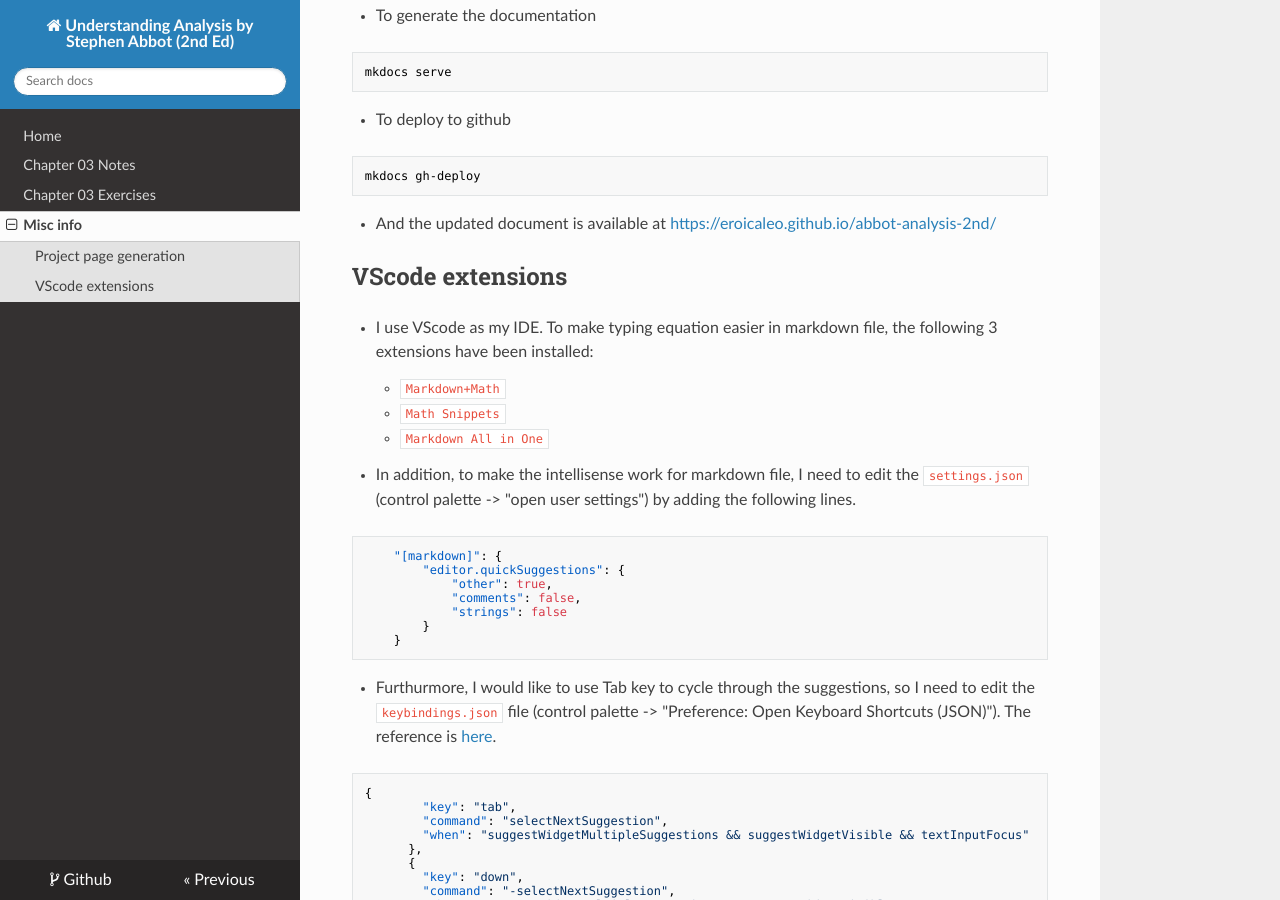
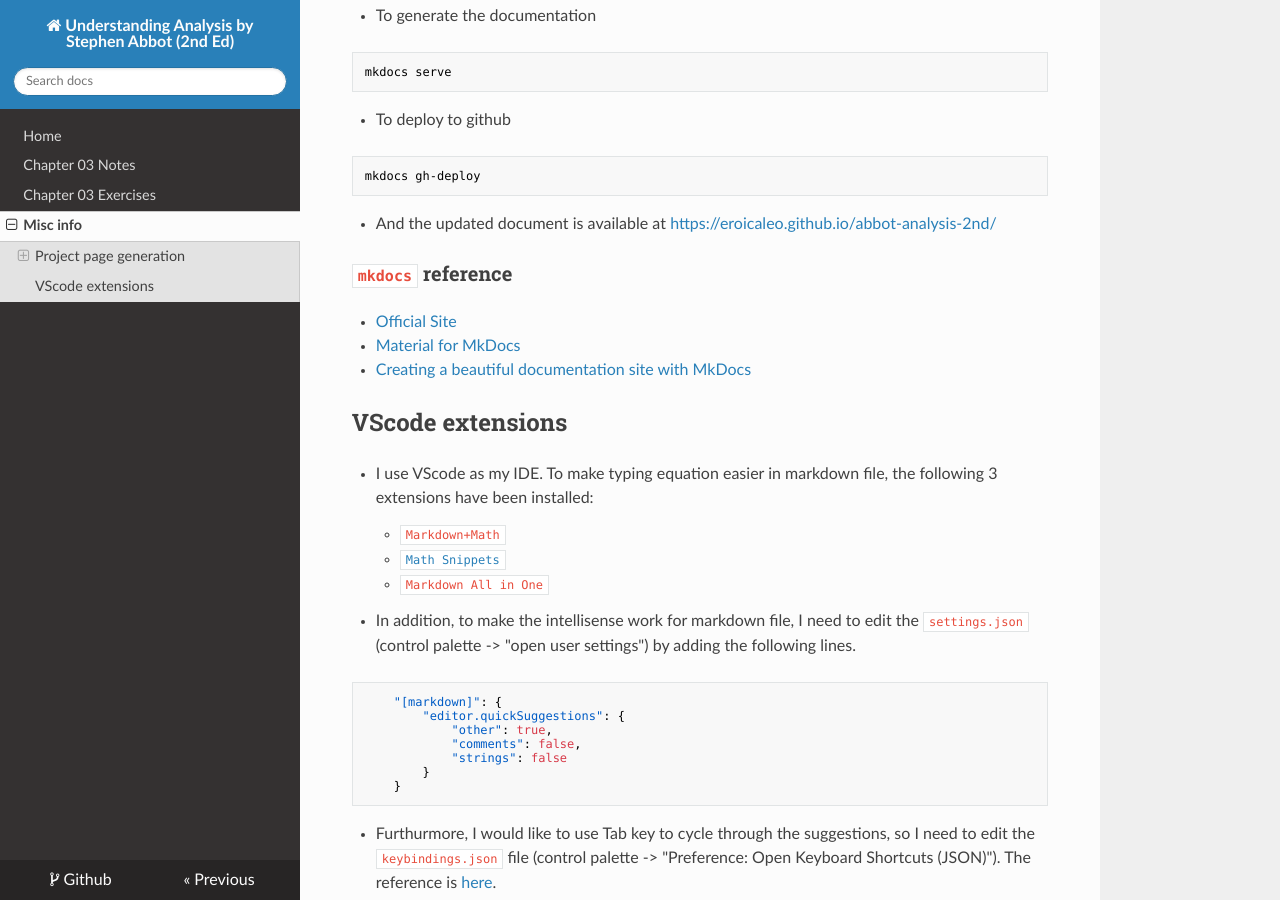
Before and after one commit to eroicaleo/abbot-analysis-2nd, an MkDocs documentation site: the page built from docs/misc.md, in a window 1280 px wide and 900 px high, scrolled down 422 px. Built offline with MkDocs 1.6.1, drawn with Linux system fonts in a browser that asks for light colours; nearby versions of some CDN libraries.

Commit message:
misc.md add mkdocs reference

````diff
--- a/docs/misc.md
+++ b/docs/misc.md
@@ -27,11 +27,18 @@
 ```
 
 * And the updated document is available at [https://eroicaleo.github.io/abbot-analysis-2nd/](https://eroicaleo.github.io/abbot-analysis-2nd/)
+
+### `mkdocs` reference
+
+* [Official Site](https://www.mkdocs.org)
+* [Material for MkDocs](https://squidfunk.github.io/mkdocs-material/)
+* [Creating a beautiful documentation site with MkDocs](https://www.blimped.nl/creating-a-beautiful-documentation-site-with-mkdocs/)
+
 ## VScode extensions
 
 * I use VScode as my IDE. To make typing equation easier in markdown file, the following 3 extensions have been installed:
     * `Markdown+Math`
-    * `Math Snippets`
+    * [`Math Snippets`](https://github.com/thomanq/math-snippets/blob/master/snippets/snippets.json)
     * `Markdown All in One`
 
 * In addition, to make the intellisense work for markdown file, I need to edit the `settings.json`
````
